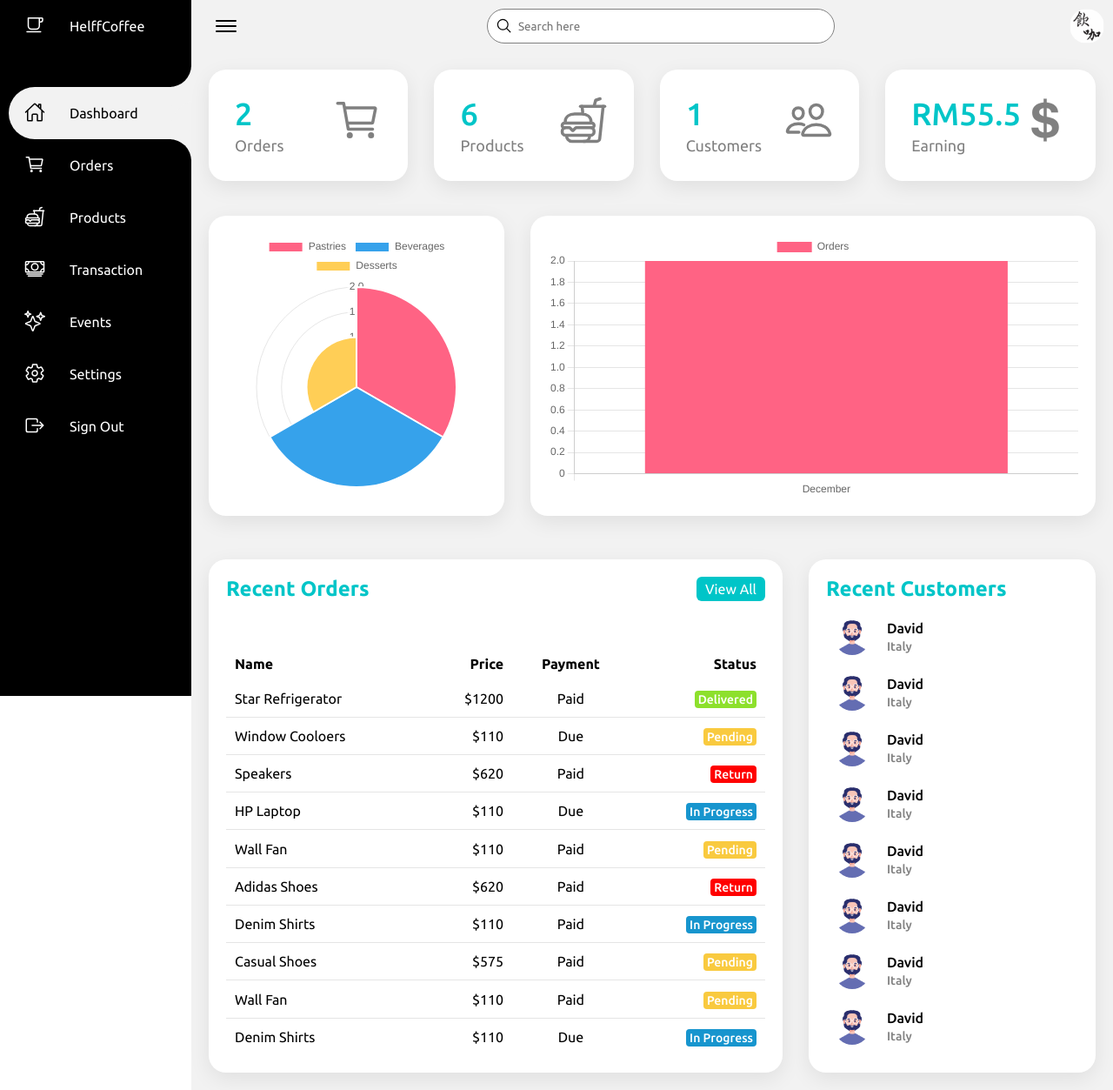
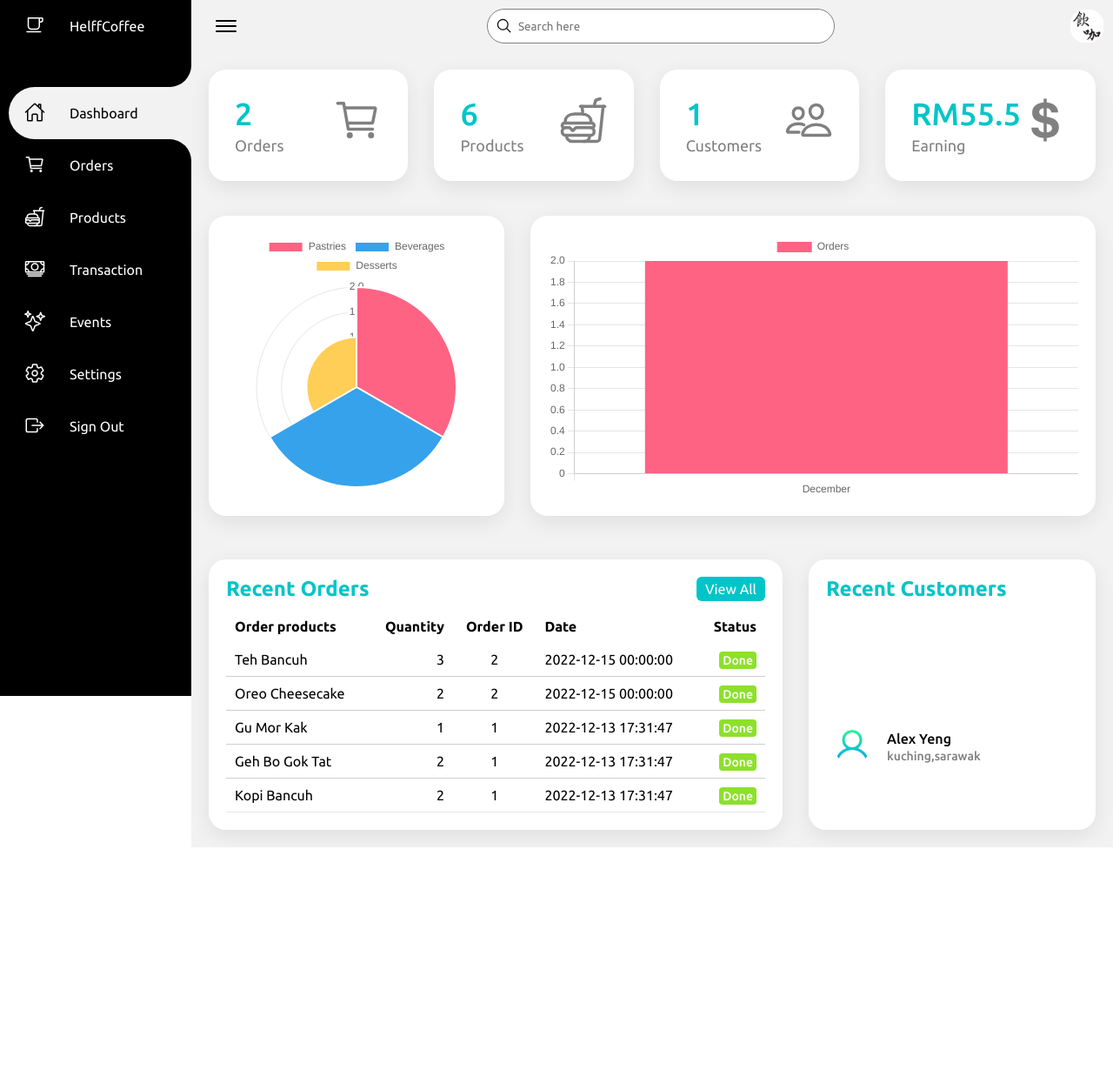
Before and after one commit to dekufanboy727/se_lab_admin, a PHP site: page / in a window 1280 px wide. Shown: the whole page at 87% size. After the commit the page ends 974 px from the top, so only its background shows below. Run offline with PHP 8.4, Linux system fonts and the light colour scheme; a user stored in the database is signed in; data comes from the database, SQL or seed files in the repository.

Commit message:
recent orders, customer update

```diff
--- a/Admin/css/style.css
+++ b/Admin/css/style.css
@@ -300,11 +300,11 @@ body {
 .details .recentOrders {
     position: relative;
     display: grid;
-    min-height: 500px;
     background: var(--white);
     padding: 20px;
     box-shadow: 0 7px 25px rgba(0, 0, 0, 0.08);
     border-radius: 20px;
+    align-content: center;
 }
 
 .cardHeader {
@@ -367,7 +367,7 @@ body {
     text-align: center;
 }
 
-.status.delivered {
+.status.done {
     padding: 2px 4px;
     background: #8de02c;
     color: var(--white);
@@ -376,7 +376,7 @@ body {
     font-weight: 500;
 }
 
-.status.pending {
+.status.in-progress {
     padding: 2px 4px;
     background: #f9ca3f;
     color: var(--white);
@@ -385,7 +385,7 @@ body {
     font-weight: 500;
 }
 
-.status.return {
+.status.cancel {
     padding: 2px 4px;
     background: #f00;
     color: var(--white);
@@ -394,7 +394,7 @@ body {
     font-weight: 500;
 }
 
-.status.in-progress {
+.status.preparing {
     padding: 2px 4px;
     background: #1795ce;
     color: var(--white);
@@ -406,7 +406,6 @@ body {
 .recentCustomers {
     position: relative;
     display: grid;
-    min-height: 500px;
     padding: 20px;
     background: var(--white);
     box-shadow: 0 7px 25px rgba(0, 0, 0, 0.08);
--- a/Admin/index.php
+++ b/Admin/index.php
@@ -21,11 +21,10 @@ include "dbConnection.php"
 
 <body>
     <?php //Session Control
-        if (empty($_SESSION['logged_in']) == true)
-        {
-            echo "You are not Logged in";
-            header("Location: adminlogout.php");
-        }
+    if (empty($_SESSION['logged_in']) == true) {
+        echo "You are not Logged in";
+        header("Location: adminlogout.php");
+    }
     ?>
     <div class="container">
         <div class="navigation">
@@ -235,73 +234,38 @@ include "dbConnection.php"
                     <table>
                         <thead>
                             <tr>
-                                <td>Name</td>
-                                <td>Price</td>
-                                <td>Payment</td>
+                                <td>Order products</td>
+                                <td>Quantity</td>
+                                <td>Order ID</td>
+                                <td>Date</td>
                                 <td>Status</td>
                             </tr>
                         </thead>
                         <tbody>
-                            <tr>
-                                <td>Star Refrigerator</td>
-                                <td>$1200</td>
-                                <td>Paid</td>
-                                <td><span class="status delivered">Delivered</span></td>
-                            </tr>
-                            <tr>
-                                <td>Window Cooloers</td>
-                                <td>$110</td>
-                                <td>Due</td>
-                                <td><span class="status pending">Pending</span></td>
-                            </tr>
-                            <tr>
-                                <td>Speakers</td>
-                                <td>$620</td>
-                                <td>Paid</td>
-                                <td><span class="status return">Return</span></td>
-                            </tr>
-                            <tr>
-                                <td>HP Laptop</td>
-                                <td>$110</td>
-                                <td>Due</td>
-                                <td><span class="status in-progress">In Progress</span></td>
-                            </tr>
-                            <tr>
-                                <td>Wall Fan</td>
-                                <td>$110</td>
-                                <td>Paid</td>
-                                <td><span class="status pending">Pending</span></td>
-                            </tr>
-                            <tr>
-                                <td>Adidas Shoes</td>
-                                <td>$620</td>
-                                <td>Paid</td>
-                                <td><span class="status return">Return</span></td>
-                            </tr>
-                            <tr>
-                                <td>Denim Shirts</td>
-                                <td>$110</td>
-                                <td>Paid</td>
-                                <td><span class="status in-progress">In Progress</span></td>
-                            </tr>
-                            <tr>
-                                <td>Casual Shoes</td>
-                                <td>$575</td>
-                                <td>Paid</td>
-                                <td><span class="status pending">Pending</span></td>
-                            </tr>
-                            <tr>
-                                <td>Wall Fan</td>
-                                <td>$110</td>
-                                <td>Paid</td>
-                                <td><span class="status pending">Pending</span></td>
-                            </tr>
-                            <tr>
-                                <td>Denim Shirts</td>
-                                <td>$110</td>
-                                <td>Due</td>
-                                <td><span class="status in-progress">In Progress</span></td>
-                            </tr>
+                            <?php
+
+                            $sql3 = "SELECT orders.order_id, orders.Status, orders.order_date, order_product.quantity, product.product_name FROM orders JOIN order_product ON orders.order_id = order_product.order_id JOIN product ON order_product.product_id = product.product_id ORDER BY orders.order_date DESC LIMIT 5";
+                            $result3 = $conn->query($sql3);
+
+                            if ($result3->num_rows > 0) {
+                                while ($row3 = $result3->fetch_assoc()) {
+                                    echo "<tr>";
+                                    echo "<td>" . $row3['product_name'] . "</td>";
+                                    echo "<td>" . $row3['quantity'] . "</td>";
+                                    echo "<td>" . $row3['order_id'] . "</td>";
+                                    echo "<td>" . $row3['order_date'] . "</td>";
+                                    if ($row3['Status'] == "preparing") {
+                                        echo "<td><span class='status preparing'>Preparing</span></td>";
+                                    } else if ($row3['Status'] == "done") {
+                                        echo "<td><span class='status done'>Done</span></td>";
+                                    } else if ($row3['Status'] == "cancel") {
+                                        echo "<td><span class='status cancel'>Cancel</span></td>";
+                                    }
+
+                                    echo "<tr>";
+                                }
+                            }
+                            ?>
                         </tbody>
                     </table>
                 </div>
@@ -312,70 +276,24 @@ include "dbConnection.php"
                         <h2>Recent Customers</h2>
                     </div>
                     <table>
-                        <tr>
-                            <td width="60px">
-                                <div class="imgBx"><img src="images/icon.png"></div>
-                            </td>
-                            <td>
-                                <h4>David<br><span>Italy</span></h4>
-                            </td>
-                        </tr>
-                        <tr>
-                            <td width="60px">
-                                <div class="imgBx"><img src="images/icon.png"></div>
-                            </td>
-                            <td>
-                                <h4>David<br><span>Italy</span></h4>
-                            </td>
-                        </tr>
-                        <tr>
-                            <td width="60px">
-                                <div class="imgBx"><img src="images/icon.png"></div>
-                            </td>
-                            <td>
-                                <h4>David<br><span>Italy</span></h4>
-                            </td>
-                        </tr>
-                        <tr>
-                            <td width="60px">
-                                <div class="imgBx"><img src="images/icon.png"></div>
-                            </td>
-                            <td>
-                                <h4>David<br><span>Italy</span></h4>
-                            </td>
-                        </tr>
-                        <tr>
-                            <td width="60px">
-                                <div class="imgBx"><img src="images/icon.png"></div>
-                            </td>
-                            <td>
-                                <h4>David<br><span>Italy</span></h4>
-                            </td>
-                        </tr>
-                        <tr>
-                            <td width="60px">
-                                <div class="imgBx"><img src="images/icon.png"></div>
-                            </td>
-                            <td>
-                                <h4>David<br><span>Italy</span></h4>
-                            </td>
-                        </tr>
-                        <tr>
-                            <td width="60px">
-                                <div class="imgBx"><img src="images/icon.png"></div>
-                            </td>
-                            <td>
-                                <h4>David<br><span>Italy</span></h4>
-                            </td>
-                        </tr>
-                        <tr>
-                            <td width="60px">
-                                <div class="imgBx"><img src="images/icon.png"></div>
-                            </td>
-                            <td>
-                                <h4>David<br><span>Italy</span></h4>
-                            </td>
-                        </tr>
+                        <?php
+
+                        $sql4 = "SELECT * FROM `customer` LIMIT 4";
+                        $result4 = $conn->query($sql4);
+
+                        if ($result4->num_rows > 0) {
+                            while ($row4 = $result4->fetch_assoc()) {
+                                echo "<tr>";
+                                echo "<td width='60px'>";
+                                echo "<div class='imgBx'><img src='images/user.png'></div>";
+                                echo "</td>";
+                                echo "<td>";
+                                echo "<h4>" . $row4['name'] . "<br><span>" . $row4['address'] . "</span></h4>";
+
+                                echo "<tr>";
+                            }
+                        }
+                        ?>
                     </table>
                 </div>
             </div>
@@ -399,12 +317,12 @@ include "dbConnection.php"
     $sql2 = "SELECT COUNT(`order_id`) AS num, MONTHNAME(`order_date`) AS mon FROM `orders` GROUP BY DATE_FORMAT(`order_date`, '%m-%Y') ORDER BY YEAR(`order_date`) ASC";
     $result2 = $conn->query($sql2);
 
-    if($result2->num_rows > 0){
-        while($row2 = $result2->fetch_assoc()){
+    if ($result2->num_rows > 0) {
+        while ($row2 = $result2->fetch_assoc()) {
             $num[] = $row2["num"];
             $month[] = $row2["mon"];
         }
-    } else{
+    } else {
         echo "0";
     }
     ?>
```
Also changed, not shown: Admin/images/user.png (added).
